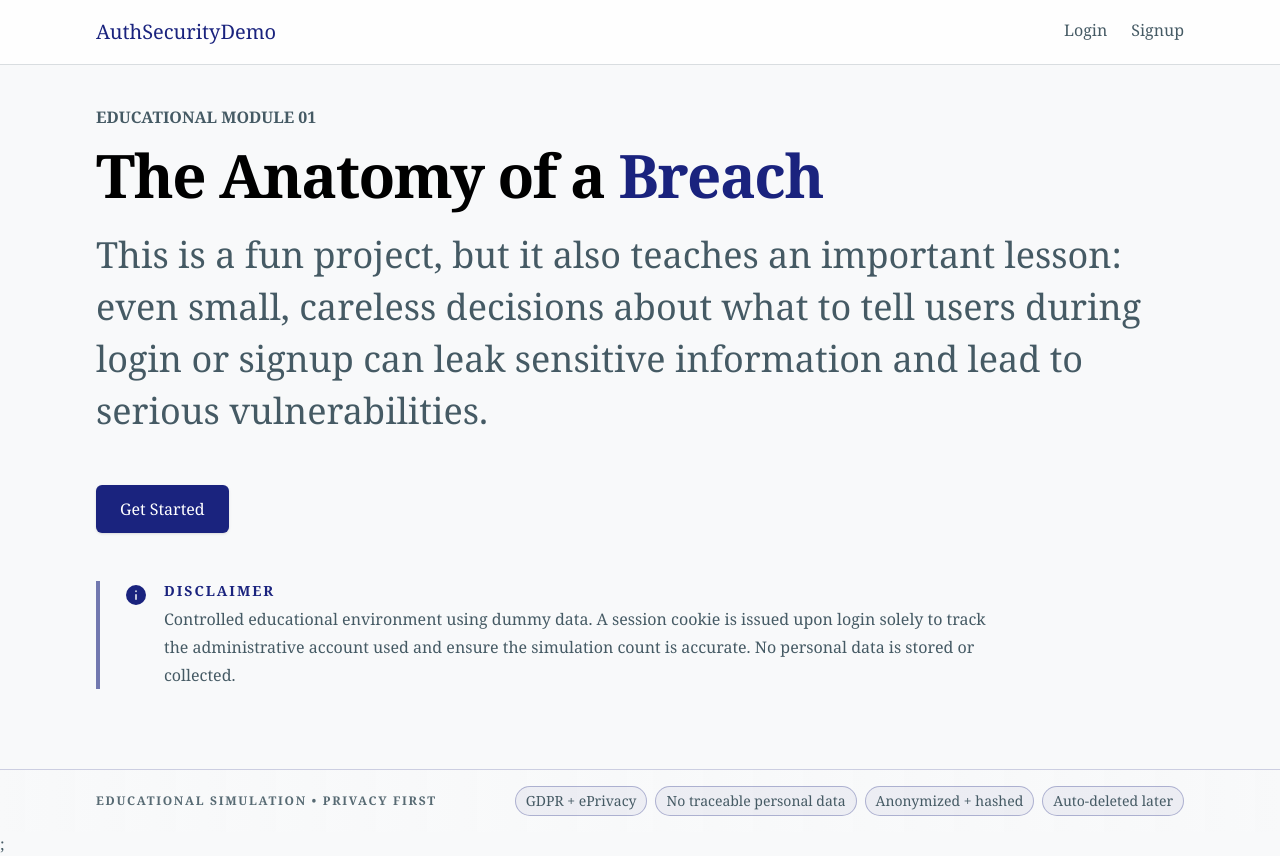
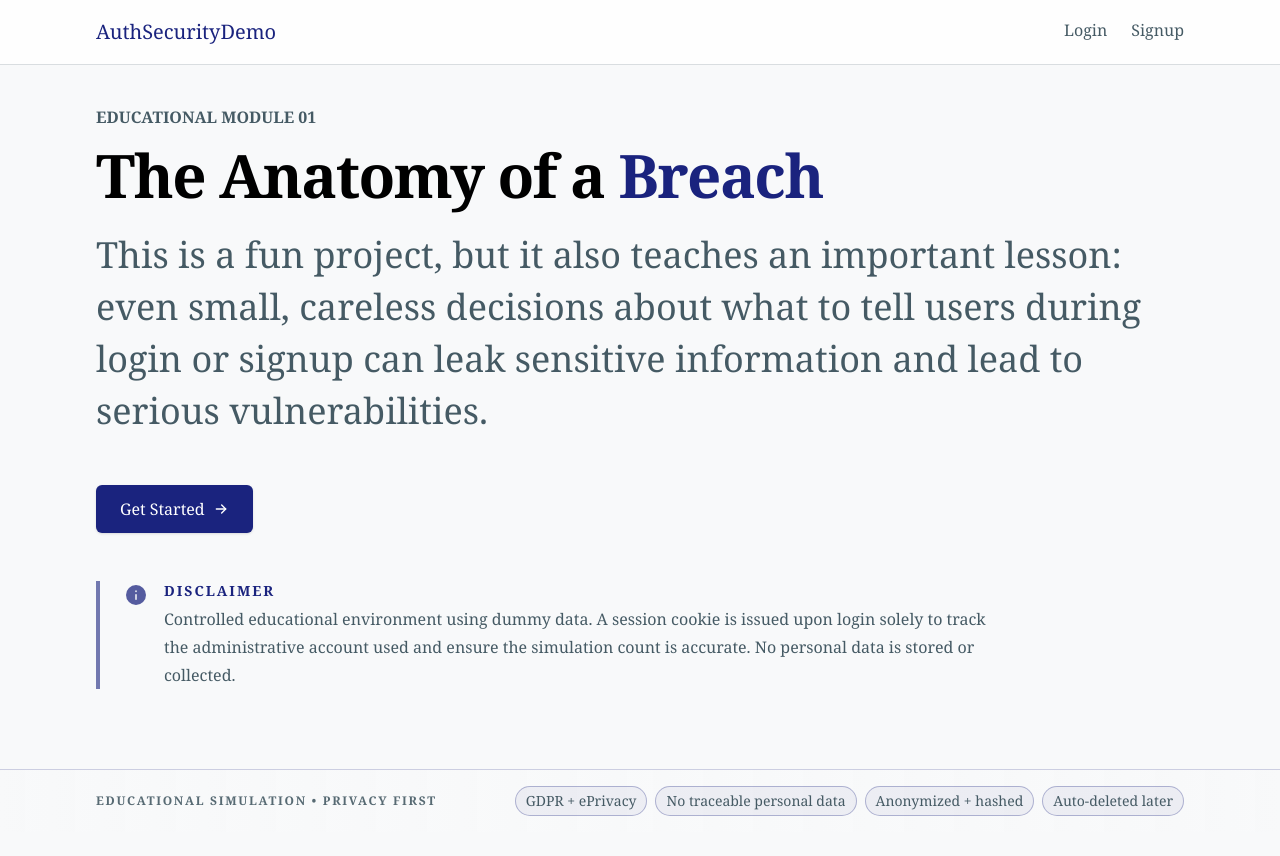
Before and after one commit to Shazil0204/OpenSecret-Auth, a React (Vite) app in the folder frontend/: page / in a window 1280 px wide. After the commit the page ends 832 px from the top, so only its background shows below. Built offline with nearby package versions, Linux system fonts and the light colour scheme.

Commit message:
Fix syntax error in App component and update Footer background gradient; add RightArrowIcon component and integrate it into Home page

```diff
--- a/frontend/src/App.tsx
+++ b/frontend/src/App.tsx
@@ -4,7 +4,7 @@ import router from "./routes/route";
 const App = () => {
   return (
     <div className="font-serif">
-      <RouterProvider router={router} />;
+      <RouterProvider router={router} />
     </div>
   );
 };
--- a/frontend/src/components/Footer.tsx
+++ b/frontend/src/components/Footer.tsx
@@ -1,6 +1,6 @@
 const Footer = () => {
   return (
-    <footer className="mt-10 border-t border-primary/20 bg-gradient-to-r from-background via-background/95 to-background">
+    <footer className="mt-10 border-t border-primary/20 bg-linear-to-r from-background via-background/95 to-background">
       <div className="mx-auto flex max-w-6xl flex-col gap-2 px-4 py-4 sm:px-6 lg:flex-row lg:items-center lg:justify-between lg:px-8">
         <p className="text-xs font-semibold uppercase tracking-[0.14em] text-secondary/90">
           Educational Simulation • Privacy First
--- a/frontend/src/components/icons.tsx
+++ b/frontend/src/components/icons.tsx
@@ -0,0 +1,21 @@
+type IconProps = {
+  className?: string;
+};
+
+export const RightArrowIcon = ({ className = "h-4 w-4" }: IconProps) => {
+  return (
+    <svg
+      viewBox="0 0 24 24"
+      fill="none"
+      stroke="currentColor"
+      strokeWidth="2"
+      strokeLinecap="round"
+      strokeLinejoin="round"
+      aria-hidden="true"
+      className={className}
+    >
+      <path d="M5 12h14" />
+      <path d="m13 6 6 6-6 6" />
+    </svg>
+  );
+};
--- a/frontend/src/index.css
+++ b/frontend/src/index.css
@@ -7,7 +7,23 @@
 }
 
 @layer base {
+  html,
+  body,
+  #root {
+    width: 100%;
+    height: 100%;
+    margin: 0;
+  }
+
   body {
     @apply bg-background text-secondary antialiased;
   }
 }
+
+::-webkit-scrollbar {
+    width: 0;
+}
+
+::-webkit-scrollbar-track {
+    background: transparent;
+}
--- a/frontend/src/pages/Home.tsx
+++ b/frontend/src/pages/Home.tsx
@@ -1,5 +1,6 @@
 import { Link } from "react-router-dom";
 import Footer from "../components/Footer";
+import { RightArrowIcon } from "../components/icons";
 import Navbar from "../components/Navbar";
 
 const Home = () => {
@@ -19,14 +20,14 @@ const Home = () => {
         </p>
         <Link
           to="/login"
-          className="mt-6 md:mt-12 inline-block rounded-md bg-primary px-6 py-3 text-base font-medium text-white shadow-sm hover:bg-primary/80"
+          className="group mt-6 inline-flex items-center gap-2 rounded-md bg-primary px-6 py-3 text-base font-medium text-white shadow-sm transition-colors hover:bg-primary/80 md:mt-12"
         >
           Get Started
+          <RightArrowIcon className="h-4 w-4 transition-transform duration-200 group-hover:translate-x-0.5 group-hover:scale-150" />
         </Link>
-        {/* Disclaimer */}
         <div className="mt-12 max-w-4xl border-l-4 border-primary/60 pl-4 sm:pl-6">
           <div className="flex items-start gap-3 sm:gap-4">
-            <span className="mt-0.5 inline-flex h-5 w-5 flex-shrink-0 items-center justify-center text-primary sm:h-6 sm:w-6">
+            <span className="mt-0.5 animate-pulse inline-flex h-5 w-5 shrink-0 items-center justify-center text-primary sm:h-6 sm:w-6">
               <svg
                 viewBox="0 0 24 24"
                 fill="currentColor"
```
